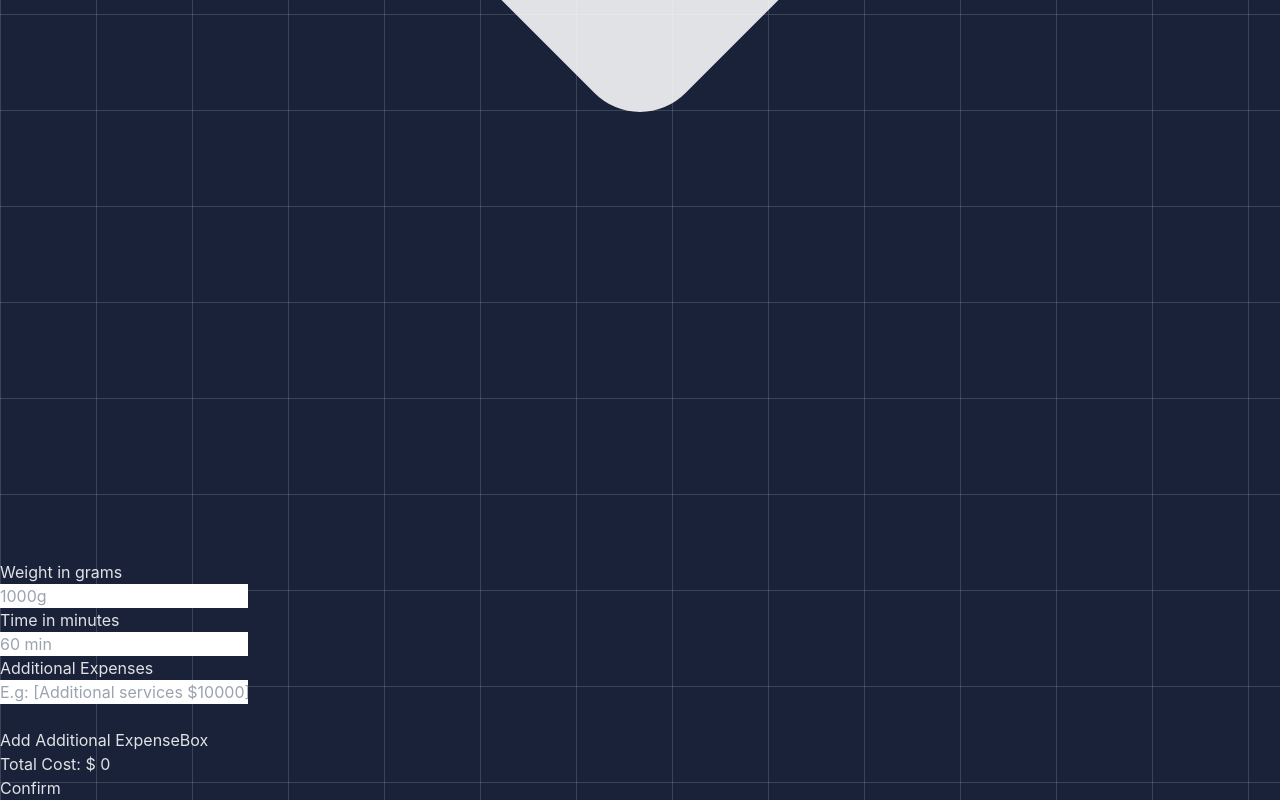
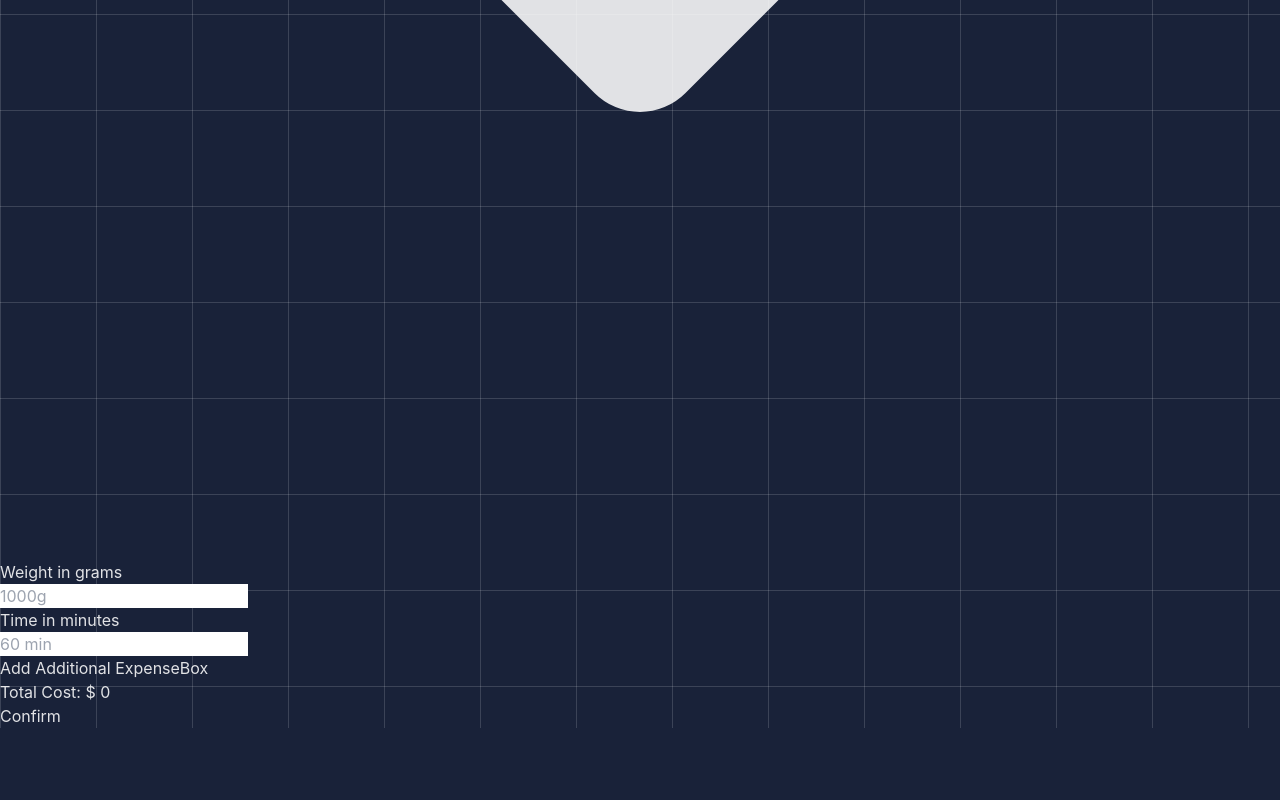
Before and after one commit to PEPAXD/3DCostify, a React (Vite) app: page / in a window 1280 px wide. Shown: the part 2322-3122 px from the top of the page. After the commit the page ends 3050 px from the top, so only its background shows below. Built offline with nearby package versions, Linux system fonts and the light colour scheme.

Commit message:
popUpTest

```diff
--- a/src/components/textInputBox.jsx
+++ b/src/components/textInputBox.jsx
@@ -3,19 +3,15 @@ import React from "react";
 //import components
 import RemoveButton from "./removeButton";
 
-function textInputBox({ id, removeBox }) {
+function textInputBox() {
   return (
     <div className="relative w-full mb-2">
       <input
         type="text"
         name="postCost"
-        id={`postCost-${id}`}
         placeholder="E.g: [Additional services $10000]"
         className="w-full py-2 pl-8 pr-10 border border-gray-400 focus:outline-none focus:border-gray-100 bg-transparent"
       />
-      <div className="absolute inset-y-0 right-0 flex items-center p-2">
-        <RemoveButton onClick={() => removeBox(id)} />
-      </div>
     </div>
   );
 }
--- a/src/view/costCalc.jsx
+++ b/src/view/costCalc.jsx
@@ -7,13 +7,17 @@ import TextInputBox from "../components/textInputBox";
 
 function costCalc() {
   //* generate inputs boxes for additional expenses
-  const [inputBoxes, setInputBoxes] = useState([{ id: 0 }]);
-  const addInputBox = () => {
-    setInputBoxes([...inputBoxes, { id: inputBoxes.length }]);
-  };
+  const [expenseBoxesTitle, setExpenseBoxesTitle] = useState("");
 
-  const removeInputBox = (id) => {
-    setInputBoxes(inputBoxes.filter((box) => box.id !== id));
+  const newExpenseBox = (event) => {
+    event.preventDefault();
+    const description = prompt("Ingrese una descripcion del gasto:");
+    if (description !== null) {
+      const cost = prompt("Ingrese el costo del gasto en numeros:");
+      if (cost !== null) {
+        setExpenseBoxesTitle(`${description} - $${cost}`);
+      }
+    }
   };
 
   //TODO: calculate the total cost of the print
@@ -22,8 +26,6 @@ function costCalc() {
   let filamentCost = 0;
   let weightGrams = 0;
   let timeMinutes = 0;
-
-  let [totalCost, setTotalCost] = useState(0);
 
   const handleValuesChange = (values, droptype) => {
     if (droptype === 1) {
@@ -37,14 +39,8 @@ function costCalc() {
     }
   };
 
-  function sumNumbers(a, b) {
-    return a + b;
-  }
-
+  //? Check if the values are being stored correctly
   function getPrintCost() {
-    const result = sumNumbers(5, 3); // Ejemplo de números a sumar
-    setTotalCost(result);
-
     console.clear(); // Limpia la consola
 
     console.log("Costo de la impresora:", printerCost);
@@ -131,27 +127,15 @@ function costCalc() {
           </div>
 
           <div id="additionalsCosts" className="w-full my-2">
-            <h3 className="flex w-full justify-between my-2">
-              Additional Expenses
-            </h3>
+            <div className="flex flex-col gap-2 items-center p-1">
+            {expenseBoxesTitle && <p className="w-full">* {expenseBoxesTitle}</p>}
 
-            <div>
-              {inputBoxes.map((box) => (
-                <TextInputBox
-                  key={box.id}
-                  id={box.id}
-                  removeBox={removeInputBox}
-                />
-              ))}
-
-              <div className="flex flex-col gap-2 items-center p-1">
-                <button
-                  className="w-full p-1 text-sm font-semibold text-gray-400 tracking-wider hover:bg-gray-200 hover:text-gray-700"
-                  onClick={addInputBox}
-                >
-                  Add Additional ExpenseBox
-                </button>
-              </div>
+              <button
+                className="w-full p-1 text-sm font-semibold text-gray-400 tracking-wider hover:bg-gray-200 hover:text-gray-700"
+                onClick={newExpenseBox}
+              >
+                Add Additional ExpenseBox
+              </button>
             </div>
           </div>
         </form>
@@ -162,7 +146,7 @@ function costCalc() {
         >
           <div className=" py-2 w-full border-b-2 border-gray-500 px-4">
             <span className="font-semibold w-full flex justify-between">
-              Total Cost: <span className=" text-gray-400 ">$ {totalCost}</span>
+              Total Cost: <span className=" text-gray-400 ">$ 0</span>
             </span>
           </div>
           <button
```
